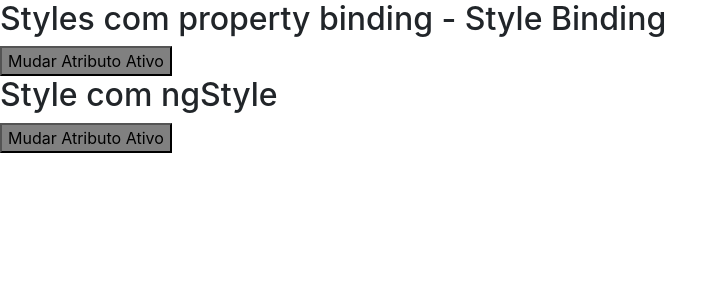
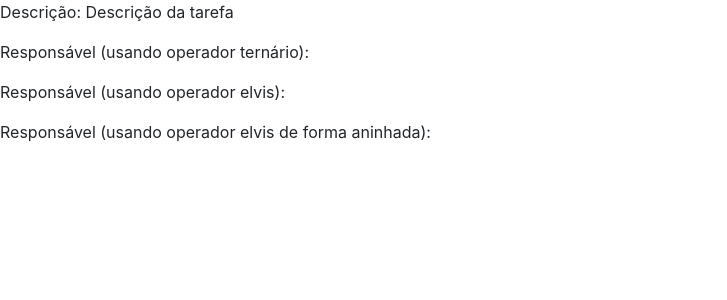
Before and after one commit to PedroFerreiraCJr/angular-directives, an Angular app: page / in a window 1280 px wide. Shown: the top 300 px of the page, without its empty margins (0-727 px from the left). Built offline with nearby package versions, Linux system fonts and the light colour scheme.

Commit message:
utilizando o operador elvis para navegar de forma segura em um atributo que deve ser renderizado no template

```diff
--- a/src/app/app.component.html
+++ b/src/app/app.component.html
@@ -11,4 +11,8 @@
 <app-diretiva-ngclass></app-diretiva-ngclass>
 -->
 
+<!--
 <app-diretiva-ngstyle></app-diretiva-ngstyle>
+-->
+
+<app-operador-elvis></app-operador-elvis>
--- a/src/app/app.module.ts
+++ b/src/app/app.module.ts
@@ -8,6 +8,8 @@ import { NgbModule } from '@ng-bootstrap/ng-bootstrap';
 import { DiretivaNgforComponent } from './diretiva-ngfor/diretiva-ngfor.component';
 import { DiretivaNgclassComponent } from './diretiva-ngclass/diretiva-ngclass.component';
 import { DiretivaNgstyleComponent } from './diretiva-ngstyle/diretiva-ngstyle.component';
+import { OperadorElvisComponent } from './operador-elvis/operador-elvis.component';
+import { ExemploNgContentComponent } from './exemplo-ng-content/exemplo-ng-content.component';
 
 @NgModule({
   declarations: [
@@ -17,6 +19,8 @@ import { DiretivaNgstyleComponent } from './diretiva-ngstyle/diretiva-ngstyle.co
     DiretivaNgforComponent,
     DiretivaNgclassComponent,
     DiretivaNgstyleComponent,
+    OperadorElvisComponent,
+    ExemploNgContentComponent,
   ],
   imports: [
     BrowserModule,
--- /dev/null
+++ b/src/app/exemplo-ng-content/exemplo-ng-content.component.html
@@ -0,0 +1 @@
+<p>exemplo-ng-content works!</p>
--- /dev/null
+++ b/src/app/exemplo-ng-content/exemplo-ng-content.component.ts
@@ -0,0 +1,15 @@
+import { Component, OnInit } from '@angular/core';
+
+@Component({
+  selector: 'app-exemplo-ng-content',
+  templateUrl: './exemplo-ng-content.component.html',
+  styleUrls: ['./exemplo-ng-content.component.css']
+})
+export class ExemploNgContentComponent implements OnInit {
+
+  constructor() { }
+
+  ngOnInit(): void {
+  }
+
+}
--- /dev/null
+++ b/src/app/operador-elvis/operador-elvis.component.html
@@ -0,0 +1,16 @@
+<p>Descrição: {{ tarefa.desc }}</p>
+<!--
+  o trecho de código abaixo gera um erro na renderização do template caso o objeto responsavel esteja null ou undefined
+-->
+<!--
+<p>Responsável: {{ tarefa.responsavel.nome }}</p>
+-->
+
+<!-- essa é uma verificação que pode ser feita com o operador ternário ou uma função com validação -->
+<p>Responsável (usando operador ternário): {{ tarefa.responsavel != null ? tarefa.responsavel.nome : '' }}</p>
+
+<!-- este é feito usando o operador elvis  -->
+<p>Responsável (usando operador elvis): {{ tarefa.responsavel?.nome }}</p>
+
+<!-- também é possível usar o operador de forma aninhado  -->
+<p>Responsável (usando operador elvis de forma aninhada): {{ tarefa.responsavel?.usuario?.email }}</p>
--- /dev/null
+++ b/src/app/operador-elvis/operador-elvis.component.ts
@@ -0,0 +1,23 @@
+import { Component, OnInit } from '@angular/core';
+
+@Component({
+  selector: 'app-operador-elvis',
+  templateUrl: './operador-elvis.component.html',
+  styleUrls: ['./operador-elvis.component.css']
+})
+export class OperadorElvisComponent implements OnInit {
+
+  tarefa: any = {
+    desc: 'Descrição da tarefa',
+    responsavel: {
+      usuario: {
+        email: null
+      }
+    }
+  };
+
+  constructor() { }
+
+  ngOnInit(): void {
+  }
+}
```
Also changed, not shown: src/app/exemplo-ng-content/exemplo-ng-content.component.css (added), src/app/operador-elvis/operador-elvis.component.css (added), 2 other files (tests, documents, lock files or other folders).
